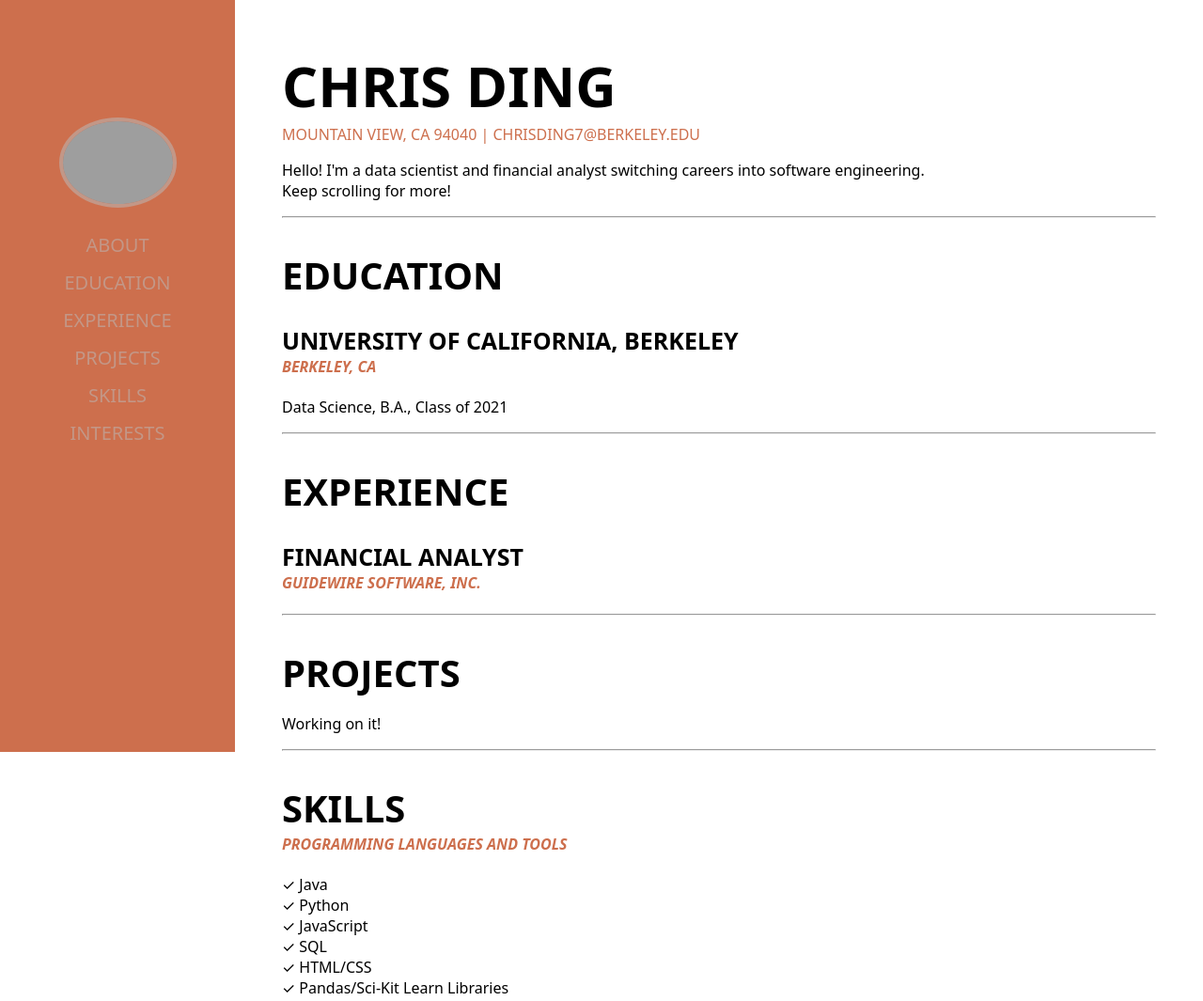
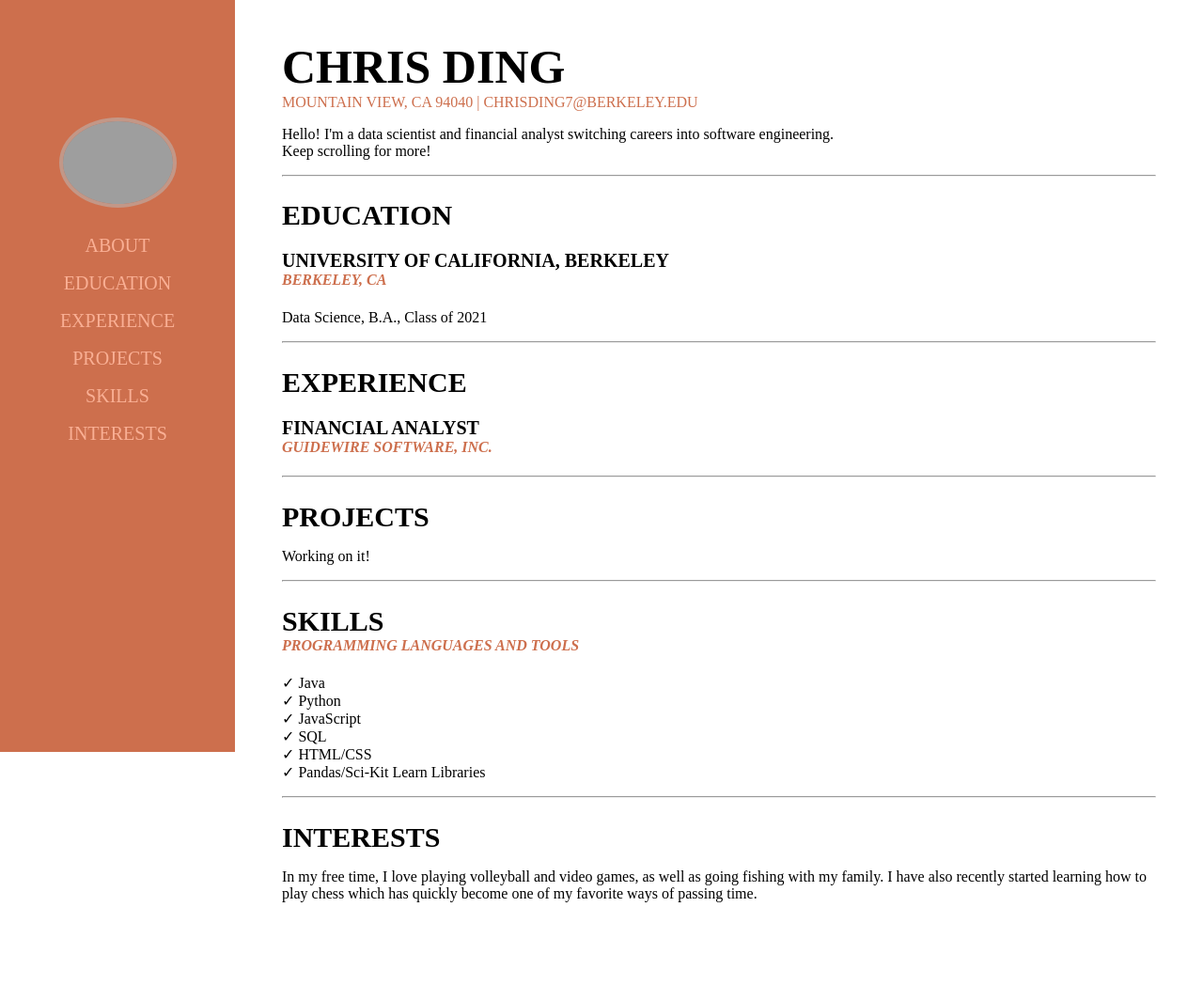
Before and after one commit to chrisding7/my-personal-website, a plain HTML site: page index.html in a window 1280 px wide. Shown: the top 1065 px of the page at 94% size. After the commit the page ends 976 px from the top, so only its background shows below. Drawn offline with Linux system fonts and the light colour scheme; grey boxes are pictures that could not be loaded.

Commit message:
cleaned fonts and colors

```diff
--- a/script.js
+++ b/script.js
@@ -8,7 +8,7 @@ nav.addEventListener("mouseover", (event) => {
 
   nav.addEventListener("mouseout", (event) => {
     // highlight the mouseover target
-    event.target.style.color = "#C39787";
+    event.target.style.color = "#F9AF94";
   }, false);
 
 document.querySelectorAll('a').forEach(anchor => {
--- a/style.css
+++ b/style.css
@@ -1,6 +1,6 @@
 * {
+    font-family: "Proxima";
     box-sizing: border-box;
-    font-family: system-ui, -apple-system, BlinkMacSystemFont, 'Segoe UI', Roboto, Oxygen, Ubuntu, Cantarell, 'Open Sans', 'Helvetica Neue', sans-serif;
 }
 
 body {
@@ -23,7 +23,7 @@ a {
 
 ul.navbar {
     list-style: none;
-    color: rgb(195, 151, 135);
+    color: rgb(249, 175, 148);
     flex-direction: column;
     width: 100%;
     text-align: center;
@@ -53,20 +53,20 @@ img#headshot {
 
 h1 {
     text-transform: uppercase;
-    font-size: 60px;
+    font-size: 50px;
     margin-bottom: 0;
 }
 
 h2 {
     text-transform: uppercase;
-    font-size: 40px;
+    font-size: 30px;
     margin-bottom: 0;
 }
 
 h3 {
     text-transform: uppercase;
     margin-bottom: 0;
-    font-size: 25px;
+    font-size: 20px;
 }
 
 h4 {
```
